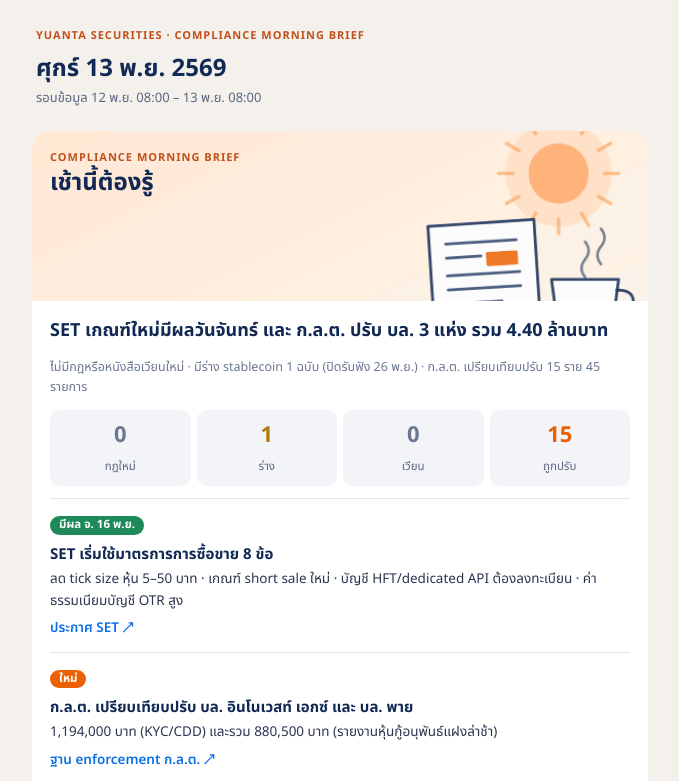
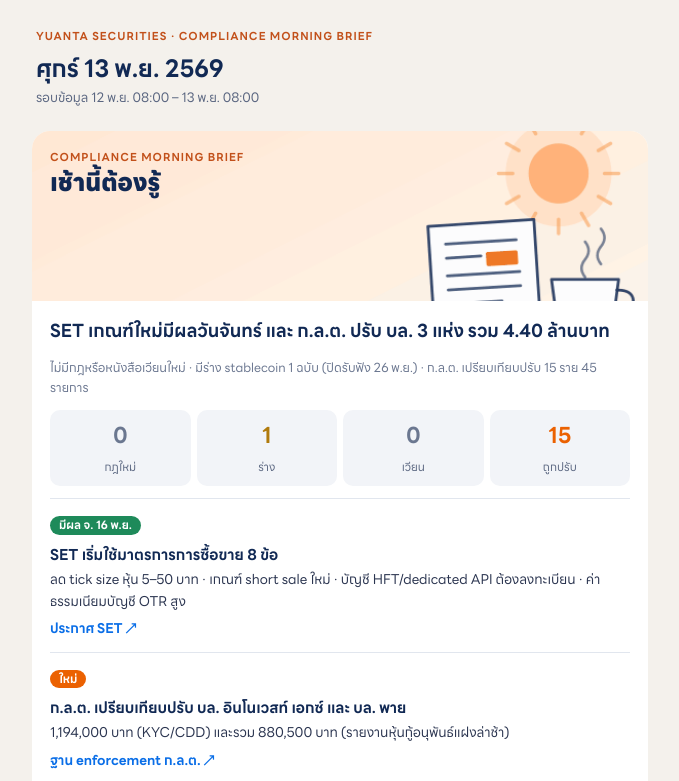
Before and after one commit to nainetty-rgb/compliance-brief-public, a plain HTML site: page briefs/2026-11-13/index.html in a window 1280 px wide. Shown: the top 781 px of the page, without its empty margins (300-979 px from the left). Drawn offline with Linux system fonts and the light colour scheme.

Commit message:
v4: header art with LINE Seed titles, LINE Seed web font (OFL)
Co-Authored-By: Claude Opus 5.5 <noreply@anthropic.com>
Claude-Session: https://claude.ai/code/session_013Db248MxrCao325Dh4bvdS

```diff
--- a/briefs/2026-11-13/index.html
+++ b/briefs/2026-11-13/index.html
@@ -1,13 +1,14 @@
 <!doctype html><html lang="th"><head><meta charset="utf-8"><meta name="viewport" content="width=device-width,initial-scale=1">
 <title>Compliance Morning Brief · 13 พ.ย. 2569</title><meta name="robots" content="noindex">
 <link rel="preconnect" href="https://fonts.googleapis.com"><link href="https://fonts.googleapis.com/css2?family=Noto+Sans+Thai:wght@400;600;700;800&display=swap" rel="stylesheet">
+<style>@font-face{font-family:"LINE Seed Sans TH";src:url(../../assets/fonts/LINESeedSansTH_Rg.woff2) format("woff2");font-weight:400 500;font-display:swap}@font-face{font-family:"LINE Seed Sans TH";src:url(../../assets/fonts/LINESeedSansTH_Bd.woff2) format("woff2");font-weight:600 700;font-display:swap}@font-face{font-family:"LINE Seed Sans TH";src:url(../../assets/fonts/LINESeedSansTH_XBd.woff2) format("woff2");font-weight:800 900;font-display:swap}</style>
 <style>
-*{box-sizing:border-box}body{margin:0;background:#F4F1EC;font-family:'Noto Sans Thai',system-ui,sans-serif;color:#2B3550;line-height:1.6}
+*{box-sizing:border-box}body{margin:0;background:#F4F1EC;font-family:'LINE Seed Sans TH','Noto Sans Thai',system-ui,sans-serif;color:#2B3550;line-height:1.6}
 main{max-width:640px;margin:0 auto;padding:16px 12px 40px;display:flex;flex-direction:column;gap:16px}
 .top{padding:6px 4px}.top small{color:#C2501A;font-weight:700;letter-spacing:1px;font-size:11px}.top h1{margin:2px 0 0;font-size:24px;color:#112954}.top p{margin:0;color:#5A6680;font-size:13px}
 .card{background:#fff;border-radius:18px;overflow:hidden}
 .hdr{height:170px;background-size:cover;background-position:right center;padding:18px;display:flex;flex-direction:column;justify-content:flex-start}
-.kick{font-size:11px;font-weight:700;letter-spacing:1px}.hdr h2{margin:2px 0 0;font-size:24px;color:#112954;max-width:60%;line-height:1.3}
+.kick{font-size:11px;font-weight:700;letter-spacing:1px}.hdr h2{margin:2px 0 0;font-size:24px;font-weight:800;color:#112954;max-width:60%;line-height:1.3}
 .body{padding:16px 18px 20px;display:flex;flex-direction:column;gap:12px}
 .lead{font-size:18px;font-weight:700;color:#112954;margin:0}.muted{color:#6B7790;font-size:12.5px;margin:0}
 .stats{display:grid;grid-template-columns:repeat(4,minmax(0,1fr));gap:6px}.stats div{background:#F2F4F8;border-radius:10px;padding:8px 4px;text-align:center}.stats b{display:block;font-size:22px}.stats span{font-size:11.5px;color:#5A6680}
```
Also changed, not shown: assets/fonts/LINESeedSansTH_Bd.woff2 (added), assets/fonts/LINESeedSansTH_Rg.woff2 (added), assets/fonts/LINESeedSansTH_XBd.woff2 (added), assets/fonts/OFL.txt (added), assets/hdr-enforce-v6.png (added), assets/hdr-morning-v6.png (added), assets/hdr-rules-v6.png (added).
